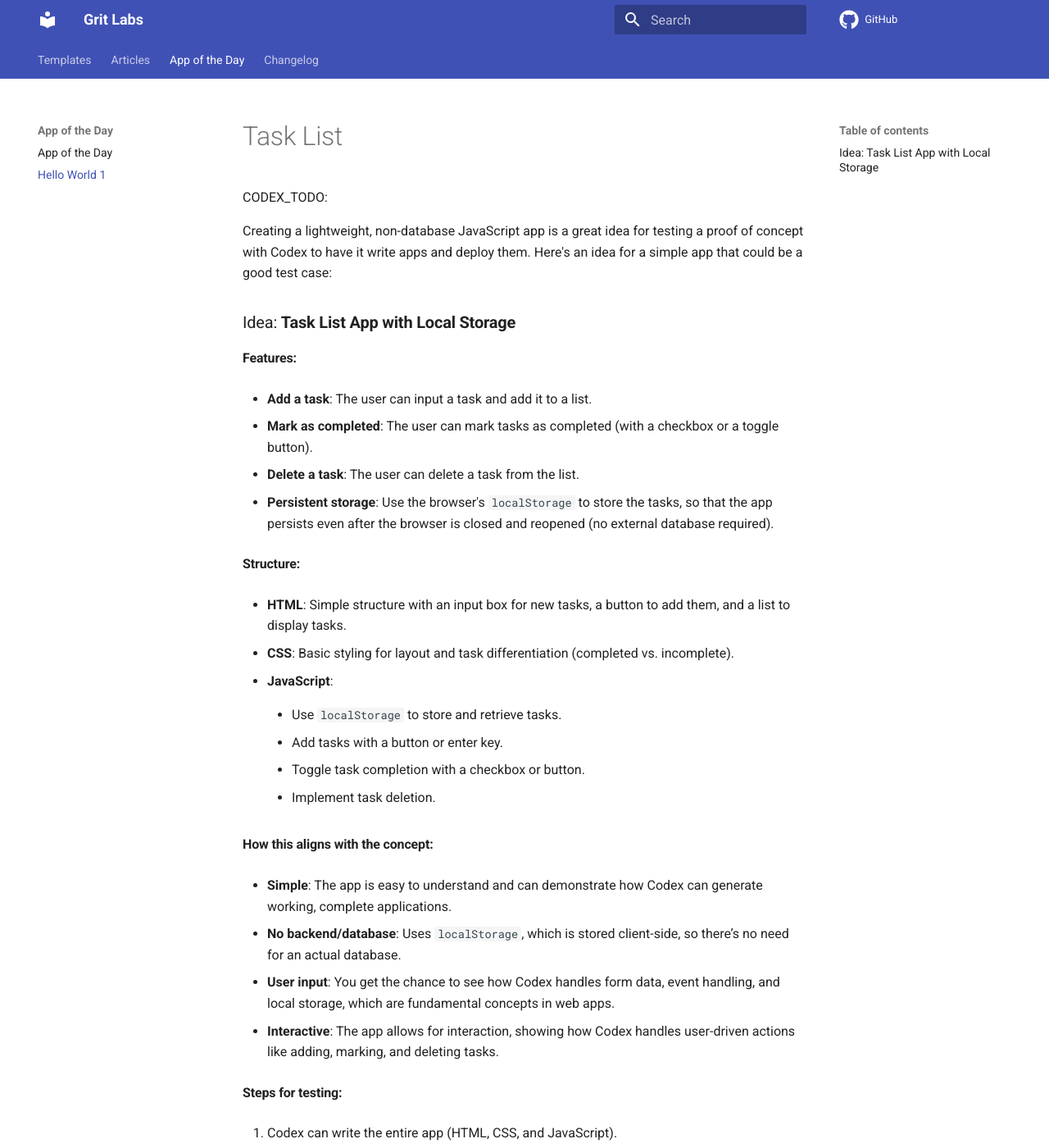
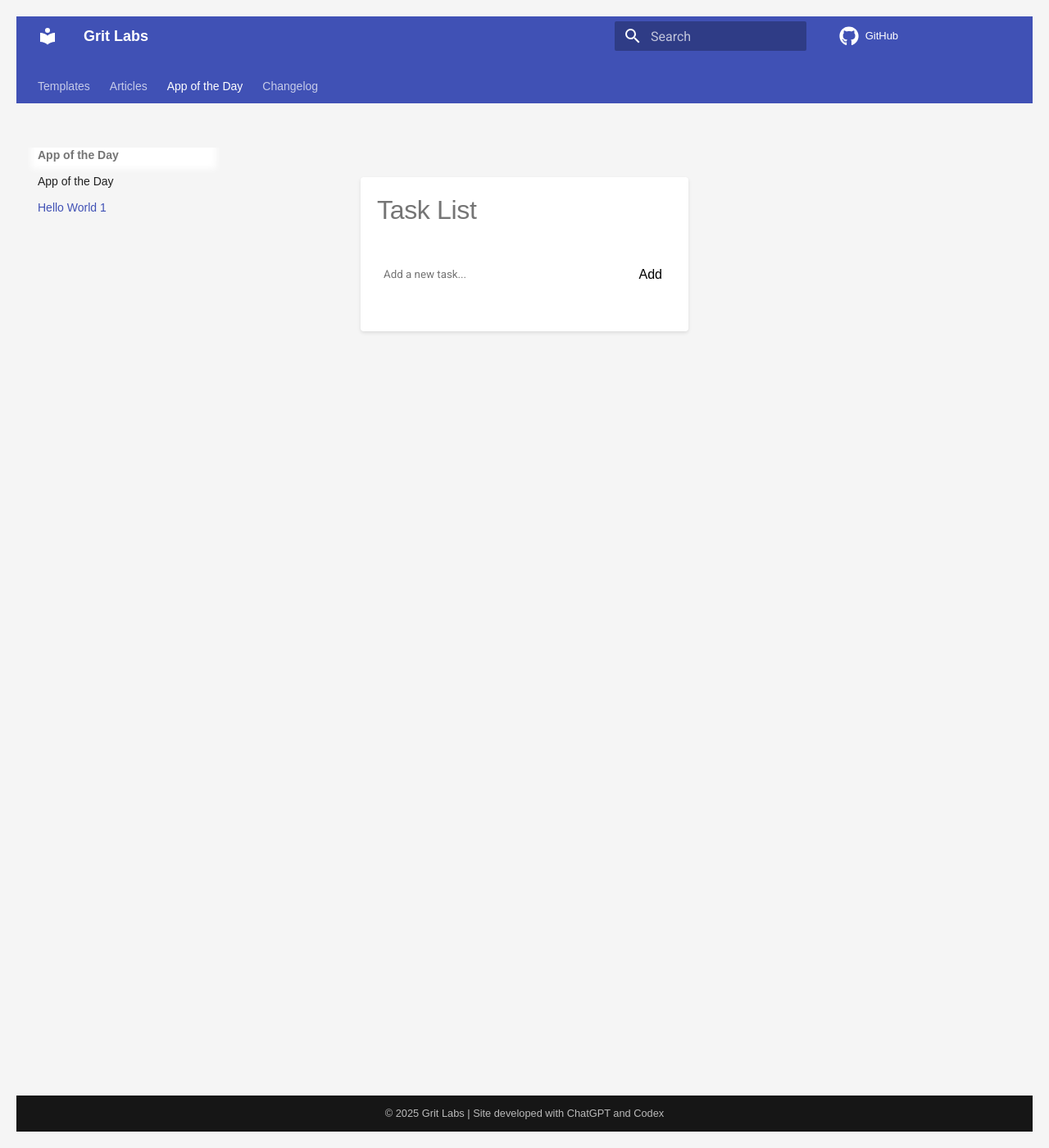
Before and after one commit to gritlabs1/gritlabs, an MkDocs documentation site: the page built from docs/pages/app_of_the_day/task_list_07062025.md, in a window 1280 px wide and 1400 px high. Shown: the whole window at 82% size. Built offline with MkDocs 1.6.1 and Material for MkDocs 9.7.7, drawn with Linux system fonts in a browser that asks for light colours; comment, search, counter and statistics services are not loaded; some of the changed text lies outside the part shown.

Commit message:
simplify task list page with inline app

```diff
--- a/docs/pages/app_of_the_day/task_list_07062025.md
+++ b/docs/pages/app_of_the_day/task_list_07062025.md
@@ -1,58 +1,111 @@
 # Task List
 
-CODEX_TODO:
+<div class="container">
+  <h1>Task List</h1>
+  <div class="new-task">
+    <input id="task-input" type="text" placeholder="Add a new task...">
+    <button id="add-task">Add</button>
+  </div>
+  <ul id="task-list"></ul>
+</div>
 
+<style>
+body {
+  font-family: Arial, sans-serif;
+  background-color: #f5f5f5;
+  margin: 0;
+  padding: 20px;
+}
+.container {
+  max-width: 400px;
+  margin: auto;
+  background: white;
+  padding: 20px;
+  border-radius: 4px;
+  box-shadow: 0 2px 4px rgba(0,0,0,0.1);
+}
+.new-task {
+  display: flex;
+  margin-bottom: 10px;
+}
+#task-input {
+  flex: 1;
+  padding: 8px;
+}
+#add-task {
+  margin-left: 5px;
+  padding: 8px 12px;
+}
+.completed {
+  text-decoration: line-through;
+  color: #888;
+}
+li {
+  list-style: none;
+  margin: 5px 0;
+  display: flex;
+  align-items: center;
+}
+li button {
+  margin-left: auto;
+}
+</style>
 
-Creating a lightweight, non-database JavaScript app is a great idea for testing a proof of concept with Codex to have it write apps and deploy them. Here's an idea for a simple app that could be a good test case:
+<script>
+const taskInput = document.getElementById('task-input');
+const addTaskBtn = document.getElementById('add-task');
+const taskList = document.getElementById('task-list');
 
-### Idea: **Task List App with Local Storage**
+let tasks = JSON.parse(localStorage.getItem('tasks') || '[]');
 
-#### Features:
+function saveTasks() {
+  localStorage.setItem('tasks', JSON.stringify(tasks));
+}
 
-* **Add a task**: The user can input a task and add it to a list.
+function render() {
+  taskList.innerHTML = '';
+  tasks.forEach((task, index) => {
+    const li = document.createElement('li');
+    const checkbox = document.createElement('input');
+    checkbox.type = 'checkbox';
+    checkbox.checked = task.completed;
+    checkbox.addEventListener('change', () => {
+      task.completed = !task.completed;
+      saveTasks();
+      render();
+    });
+    const span = document.createElement('span');
+    span.textContent = task.text;
+    if (task.completed) span.classList.add('completed');
+    const delBtn = document.createElement('button');
+    delBtn.textContent = 'Delete';
+    delBtn.addEventListener('click', () => {
+      tasks.splice(index, 1);
+      saveTasks();
+      render();
+    });
+    li.appendChild(checkbox);
+    li.appendChild(span);
+    li.appendChild(delBtn);
+    taskList.appendChild(li);
+  });
+}
 
-* **Mark as completed**: The user can mark tasks as completed (with a checkbox or a toggle button).
+addTaskBtn.addEventListener('click', () => {
+  const text = taskInput.value.trim();
+  if (text) {
+    tasks.push({ text, completed: false });
+    taskInput.value = '';
+    saveTasks();
+    render();
+  }
+});
 
-* **Delete a task**: The user can delete a task from the list.
+taskInput.addEventListener('keypress', (e) => {
+  if (e.key === 'Enter') {
+    addTaskBtn.click();
+  }
+});
 
-* **Persistent storage**: Use the browser's `localStorage` to store the tasks, so that the app persists even after the browser is closed and reopened (no external database required).
-
-
-#### Structure:
-
-* **HTML**: Simple structure with an input box for new tasks, a button to add them, and a list to display tasks.
-
-* **CSS**: Basic styling for layout and task differentiation (completed vs. incomplete).
-
-* **JavaScript**:
-
-    * Use `localStorage` to store and retrieve tasks.
-
-    * Add tasks with a button or enter key.
-
-    * Toggle task completion with a checkbox or button.
-
-    * Implement task deletion.
-
-
-#### How this aligns with the concept:
-
-* **Simple**: The app is easy to understand and can demonstrate how Codex can generate working, complete applications.
-
-* **No backend/database**: Uses `localStorage`, which is stored client-side, so there’s no need for an actual database.
-
-* **User input**: You get the chance to see how Codex handles form data, event handling, and local storage, which are fundamental concepts in web apps.
-
-* **Interactive**: The app allows for interaction, showing how Codex handles user-driven actions like adding, marking, and deleting tasks.
-
-
-#### Steps for testing:
-
-1. Codex can write the entire app (HTML, CSS, and JavaScript).
-
-2. You can test it in the browser, ensuring Codex handles user interaction and local storage correctly.
-
-3. If Codex can deploy this locally or onto a hosting service, it will be a clear test of how well it can generate deployable apps.
-
-
-This would be a great lightweight app for a Codex-based proof of concept, demonstrating both frontend app development and how Codex can manage app states and persistence without a database.
+render();
+</script>
```
Also changed, not shown: docs/pages/app_of_the_day/index.md (+9 -1 lines).
